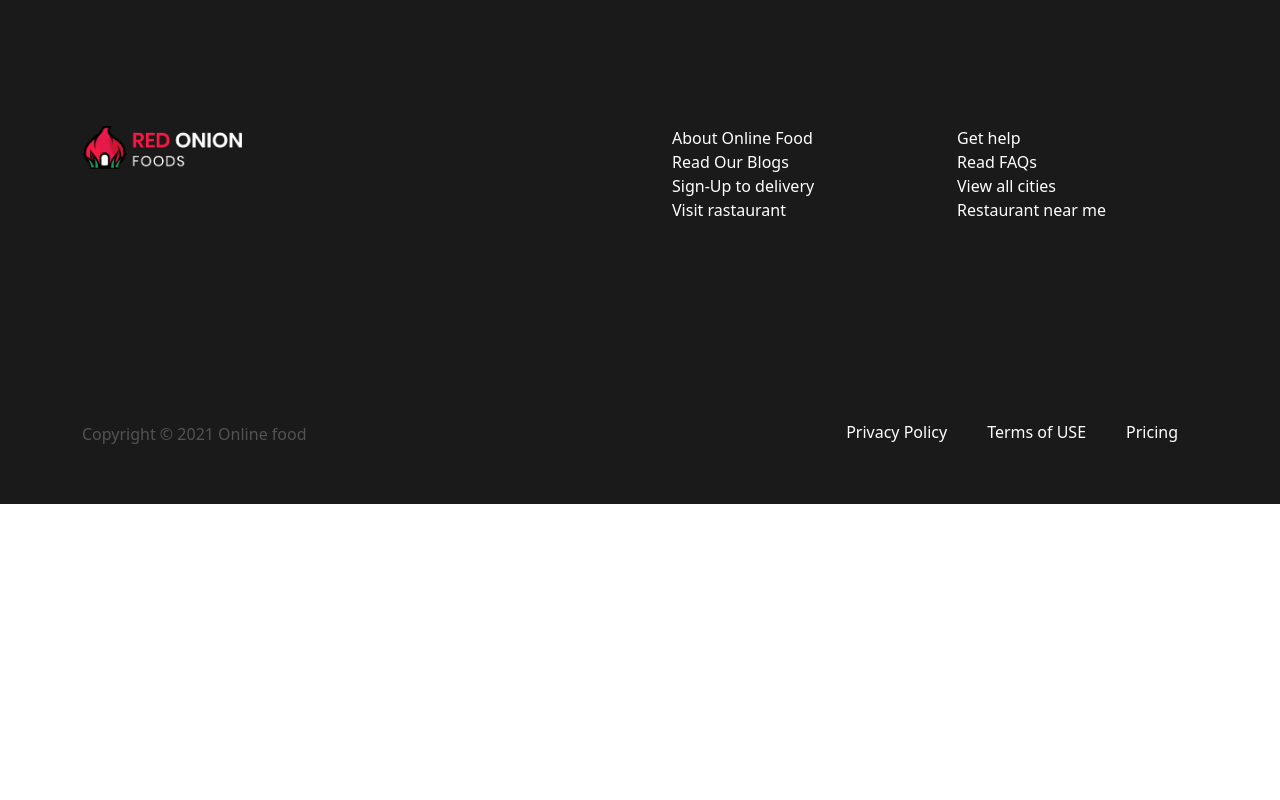
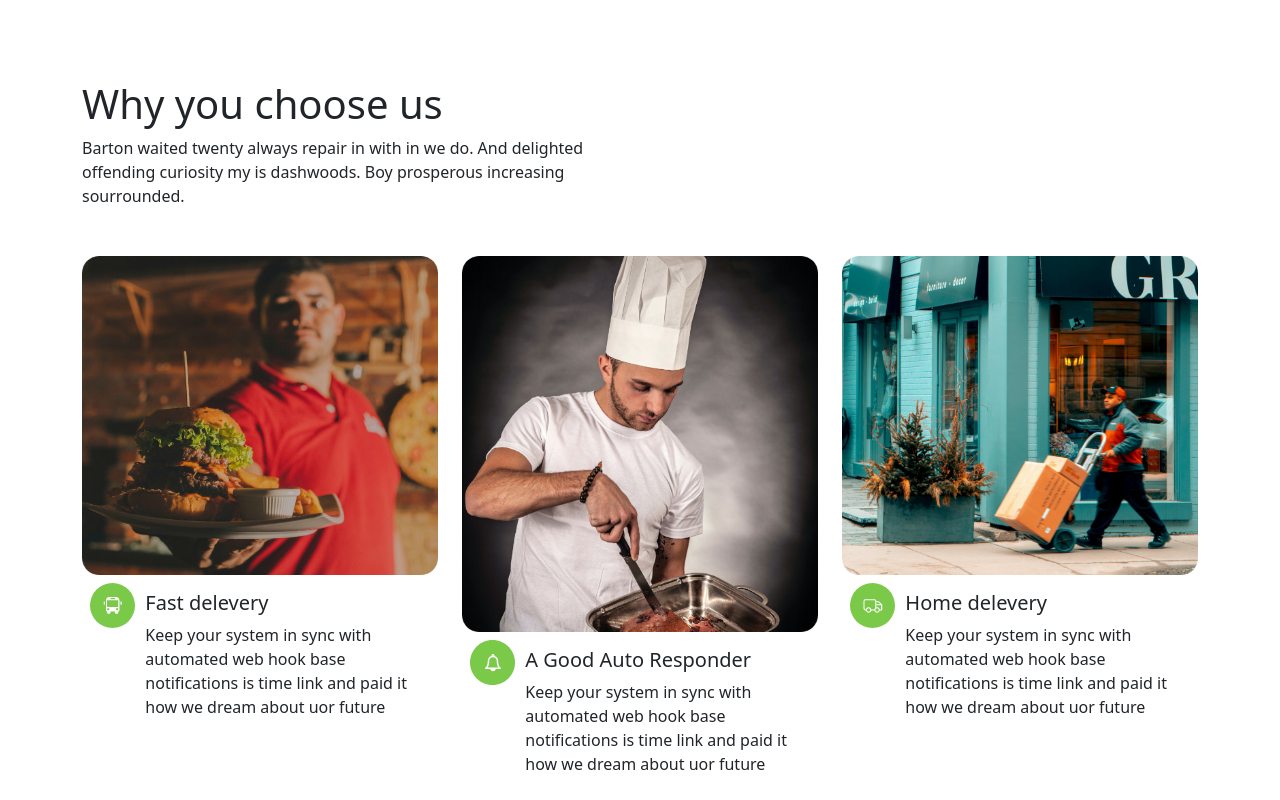
Before and after one commit to dev-hafiz/red-onion-react-portfolio, a React (Create React App) app: page / in a window 1280 px wide. Shown: the part 2020-2820 px from the top of the page. Before the commit the page ends 2524 px from the top, so only its background shows below. Built offline with nearby package versions, Linux system fonts and the light colour scheme.

Commit message:
this is the home page finish commot now I jum to firebase authentication

```diff
--- a/src/Pages/Home/Home/Home.js
+++ b/src/Pages/Home/Home/Home.js
@@ -1,6 +1,7 @@
 import React from 'react';
 import Breakfast from '../Breakfast/Breakfast';
 import MiddleNav from '../MiddleNav/MiddleNav';
+import ServiceFood from '../ServiceFood/ServiceFood';
 import TopBanner from '../TopBanner/TopBanner';
 
 
@@ -9,6 +10,7 @@ const Home = () => {
           <div>
               <TopBanner/>
               <Breakfast/>
+              <ServiceFood/>
           </div>
      );
 };
--- /dev/null
+++ b/src/Pages/Home/ServiceFood/ServiceFood.js
@@ -0,0 +1,62 @@
+import React from 'react';
+import './ServiceFood.css';
+import biraniFood from '../../../images/Image/adult-blur-blurred-background-687824.png';
+import chefCook from '../../../images/Image/chef-cook-food-33614.png';
+import homedelevery from '../../../images/Image/architecture-building-city-2047397.png';
+import busIcon from '../../../images/ICON/Group 204.png';
+import alremIcon from '../../../images/ICON/Group 1133.png';
+import banIcon from '../../../images/ICON/Group 245.png';
+
+const ServiceFood = () => {
+     return (
+          <div>
+               <div className="container my-5 py-5">
+               <div className="w-50 my-5">
+                    <h1 className="fw-normal">Why you choose us</h1>
+                    <p>Barton waited twenty always repair in with in we do. And delighted offending curiosity my is dashwoods. Boy  prosperous increasing sourrounded.</p>
+               </div>
+                  <div className="row">
+
+                         <div className="col-lg-4 mb-3">
+                              <img className="img-fluid" src={biraniFood} alt="" />
+                              <div className="row">
+                                   <div className="col-lg-2 ">
+                                        <img className="p-2" src={busIcon} alt="" />
+                                   </div>
+                                   <div className="col-lg-10 mt-3 ">
+                                        <h5>Fast delevery</h5>
+                                        <p>Keep your system in sync with automated web hook base notifications is time link and paid it how we dream about uor future </p>
+                                   </div>
+                              </div>
+                         </div>
+                         <div className="col-lg-4 mb-3 ">
+                         <img className="img-fluid" src={chefCook} alt="" />
+                         <div className="row">
+                                   <div className="col-lg-2 ">
+                                        <img className="p-2" src={alremIcon} alt="" />
+                                   </div>
+                                   <div className="col-lg-10 mt-3 ">
+                                        <h5>A Good Auto Responder</h5>
+                                        <p>Keep your system in sync with automated web hook base notifications is time link and paid it how we dream about uor future </p>
+                                   </div>
+                              </div>
+                         </div>
+                         <div className="col-lg-4 mb-3">
+                         <img className="img-fluid" src={homedelevery} alt="" />
+                         <div className="row">
+                                   <div className="col-lg-2 ">
+                                        <img className="p-2" src={banIcon} alt="" />
+                                   </div>
+                                   <div className="col-lg-10 mt-3 ">
+                                        <h5>Home delevery</h5>
+                                        <p>Keep your system in sync with automated web hook base notifications is time link and paid it how we dream about uor future </p>
+                                   </div>
+                              </div>
+                         </div>
+                  </div>
+               </div>
+          </div>
+     );
+};
+
+export default ServiceFood;
```
Also changed, not shown: src/Pages/Home/ServiceFood/ServiceFood.css (added).
